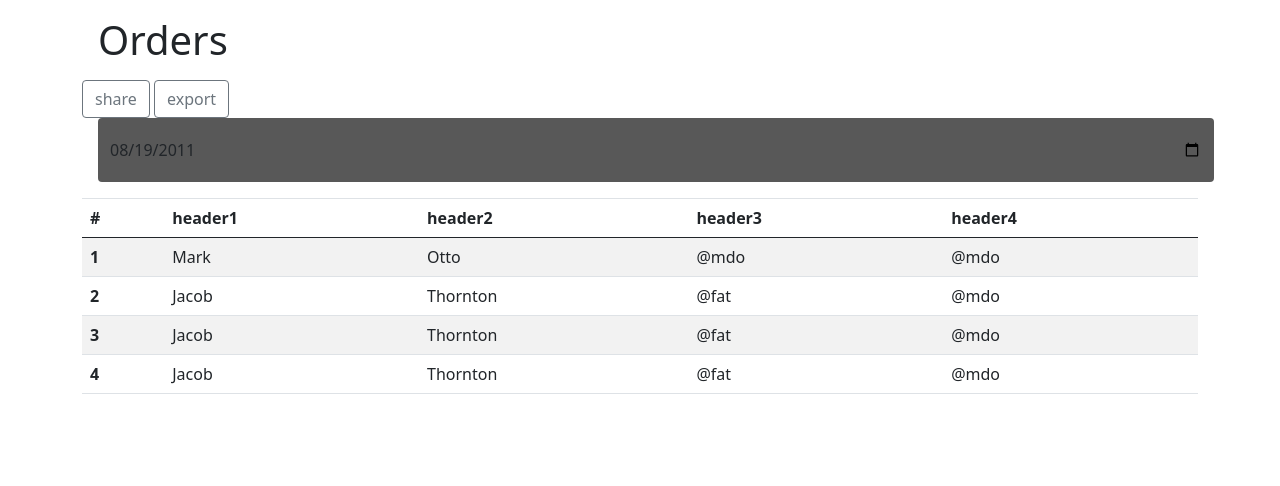
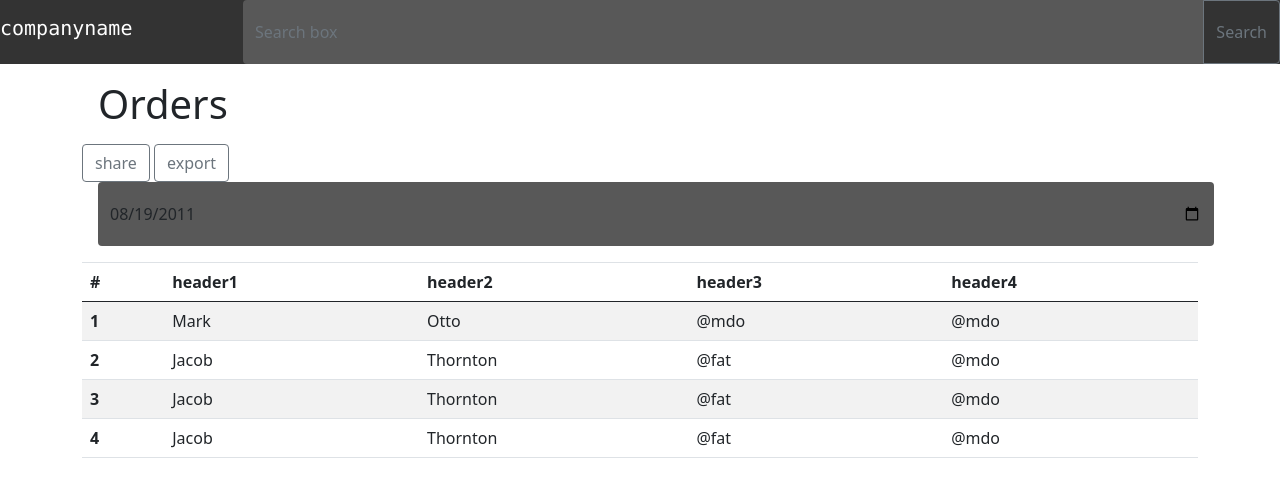
Before and after one commit to raosul/maktab47-panel-ex, a plain HTML site: page index.html in a window 1280 px wide. Drawn offline with nearby package versions, Linux system fonts and the light colour scheme.

Commit message:
Update index.html

```diff
--- a/index.html
+++ b/index.html
@@ -8,7 +8,16 @@
 </head>
 
 <body>
+        <header class="d-flex flex-row bd-highlight">
+            <div class="companyNameDiv">
+            <h5 class="companyName">companyname</h5>
+        </div>
+            <form class="input-group mb-3">
+                <input type="search" class="form-control" placeholder="Search box" aria-label="Recipient's username" aria-describedby="button-addon2">
+                <button class="btn btn-outline-secondary" type="button" id="button-addon2">Search</button>
+              </form>
 
+        </header>
 
     <section id="tables" class="container">
         <form class="mainTitle border-bottom-0">
```
